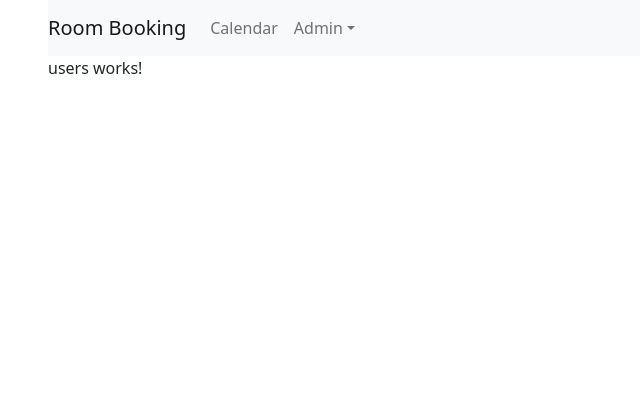
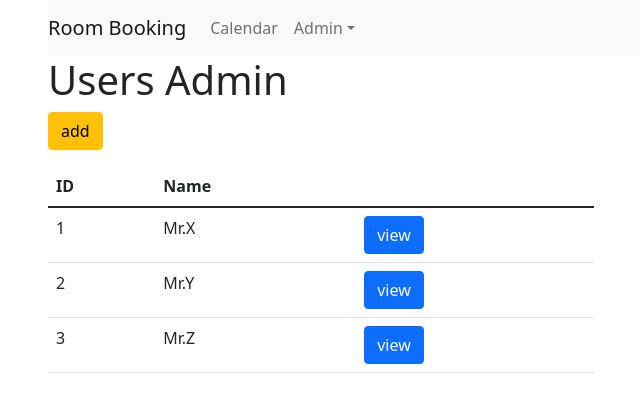
Before and after one commit to mfrdev2/Angular-Module-2, an Angular app: page /admin/users in a window 1280 px wide. Shown: the top 412 px of the page, without its empty margins (34-674 px from the left). Built offline with nearby package versions, Linux system fonts and the light colour scheme.

Commit message:
ActivetedRoute and Router for user list

```diff
--- /dev/null
+++ b/src/app/admin/users/user-detail/user-detail.component.html
@@ -0,0 +1,16 @@
+<div class="userDetails">
+  <h2>User details</h2>
+  <a class="btn btn-small btn-warning">edit</a>
+  <a class="btn btn-small btn-warning">delete</a>
+  <table>
+    <tr>
+      <td>id</td><td>{{user.id}}</td>
+    </tr>
+    <tr>
+      <td>name</td><td>{{user.name}}</td>
+    </tr>
+    <tr>
+      <td>Password</td><td><a class="btn btn-small btn-warning">reset</a></td>
+    </tr>
+  </table>
+</div>
--- /dev/null
+++ b/src/app/admin/users/user-detail/user-detail.component.ts
@@ -0,0 +1,17 @@
+import {Component, Input, OnInit} from '@angular/core';
+import {User} from "../../../models/User";
+
+@Component({
+  selector: 'app-user-detail',
+  templateUrl: './user-detail.component.html',
+  styleUrls: ['./user-detail.component.css']
+})
+export class UserDetailComponent implements OnInit {
+  @Input()
+  user!:User
+  constructor() { }
+
+  ngOnInit(): void {
+  }
+
+}
--- a/src/app/admin/users/users.component.html
+++ b/src/app/admin/users/users.component.html
@@ -1 +1,25 @@
-<p>users works!</p>
+<h1>Users Admin</h1>
+<a class="btn btn-warning mb-3">add</a>
+<div class="row">
+  <div class="col-6">
+    <table class="table">
+      <thead>
+      <tr>
+        <th>ID</th>
+        <th>Name</th>
+        <th></th>
+      </tr>
+      </thead>
+      <tbody>
+      <tr *ngFor = "let user of users"> <!-- repeat this tr for each user -->
+        <td>{{user.id}}</td>
+        <td>{{user.name}}</td>
+        <td><button (click)="setUser(user.id)" type="button" class="btn btn-primary">view</button></td>
+      </tr>
+      </tbody>
+    </table>
+  </div>
+  <div class="col-6" *ngIf = "selectedUser">
+    <app-user-detail [user]="selectedUser"></app-user-detail>
+  </div>
+</div>
--- a/src/app/admin/users/users.component.ts
+++ b/src/app/admin/users/users.component.ts
@@ -1,4 +1,7 @@
-import { Component, OnInit } from '@angular/core';
+import {Component, OnInit} from '@angular/core';
+import {User} from "../../models/User";
+import {DataService} from "../../data.service";
+import {ActivatedRoute, Router} from "@angular/router";
 
 @Component({
   selector: 'app-users',
@@ -7,11 +10,25 @@
 })
 export class UsersComponent implements OnInit {
 
+  users?: Array<User>;
 
-  constructor() { }
+  selectedUser?: User
+
+  constructor(private data: DataService, private route: ActivatedRoute, private router: Router) {
+  }
 
   ngOnInit(): void {
+    this.users = this.data.users;
+    this.route.queryParams.subscribe((params) => {
+      const id = params['id'];
+      if (id) {
+        this.selectedUser = this.users?.find(user => user.id === +id);
+      }
+    })
+  }
 
+  setUser(id: number): void {
+    this.router.navigate(['admin', 'users'], {queryParams: {id: id}})
   }
 
 }
--- a/src/app/app.module.ts
+++ b/src/app/app.module.ts
@@ -10,6 +10,7 @@
 import {RouterModule, Routes} from "@angular/router";
 import {PageNotFoundComponent} from './page-not-found/page-not-found.component';
 import { RoomDetailComponent } from './admin/rooms/room-detail/room-detail.component';
+import { UserDetailComponent } from './admin/users/user-detail/user-detail.component';
 
 const roots: Routes = [
   {path: 'admin/users', component: UsersComponent},
@@ -27,7 +28,8 @@
     RoomsComponent,
     UsersComponent,
     PageNotFoundComponent,
-    RoomDetailComponent
+    RoomDetailComponent,
+    UserDetailComponent
   ],
   imports: [
     BrowserModule,
--- a/src/app/data.service.ts
+++ b/src/app/data.service.ts
@@ -1,11 +1,15 @@
 import {Injectable} from '@angular/core';
 import {Layout, LayoutCapacity, Room} from "./models/Room";
+import {User} from "./models/User";
 
 @Injectable({
   providedIn: 'root'
 })
 export class DataService {
   rooms: Array<Room>;
+  users: Array<User>
+
+
 
   constructor() {
     this.rooms = new Array<Room>();
@@ -46,5 +50,23 @@
     //---------------------------------------
     this.rooms.push(room1);
     this.rooms.push(room2);
+
+    //----------------------- initialize user array ---------------------------
+    this.users = new Array<User>();
+    const user1 = new User();
+    user1.id = 1;
+    user1.name = 'Mr.X';
+
+    const user2 = new User();
+    user2.id = 2;
+    user2.name = 'Mr.Y';
+
+    const user3 = new User();
+    user3.id = 3;
+    user3.name = 'Mr.Z';
+
+    this.users.push(user1)
+    this.users.push(user2)
+    this.users.push(user3)
   }
 }
--- /dev/null
+++ b/src/app/models/User.ts
@@ -0,0 +1,4 @@
+export class User {
+  id!:number;
+  name!:string;
+}
```
Also changed, not shown: src/app/admin/users/user-detail/user-detail.component.css (added), 1 other file (tests, documents, lock files or other folders).
